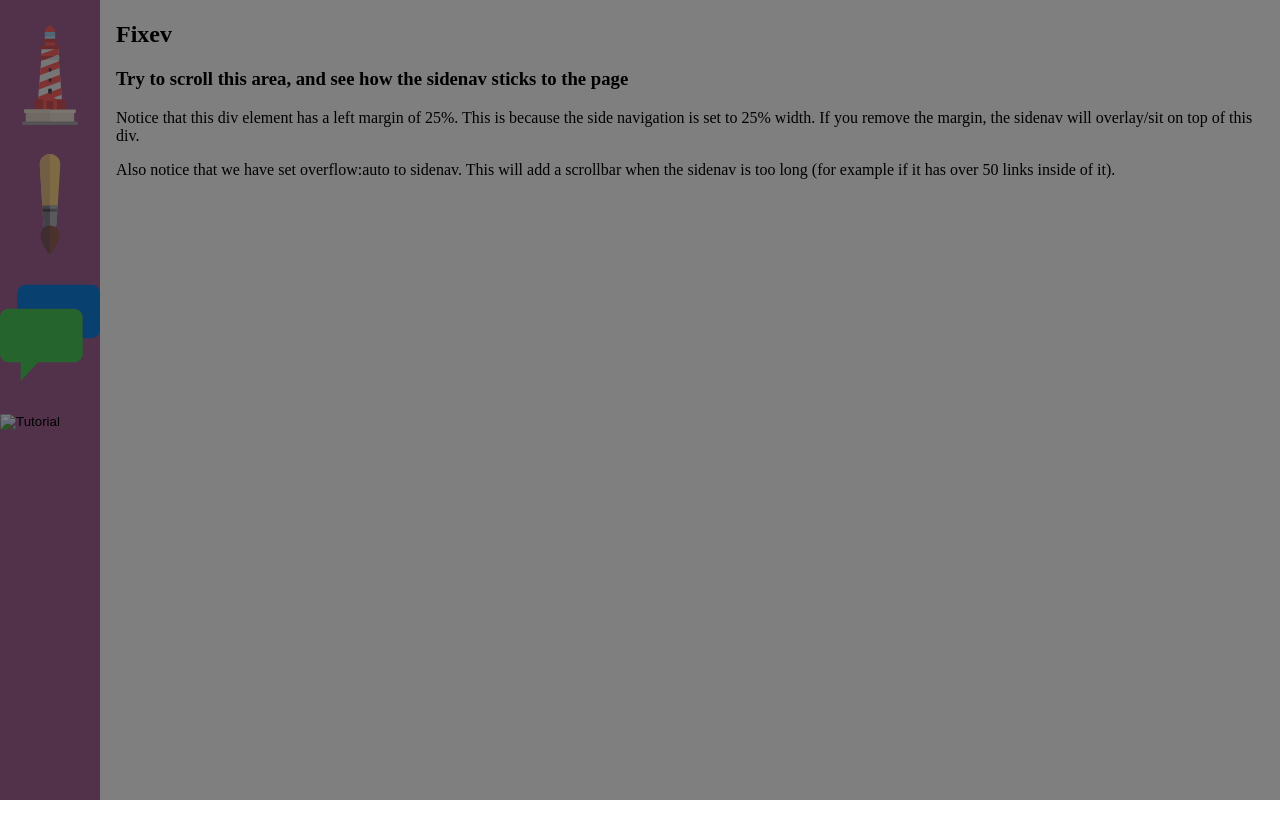
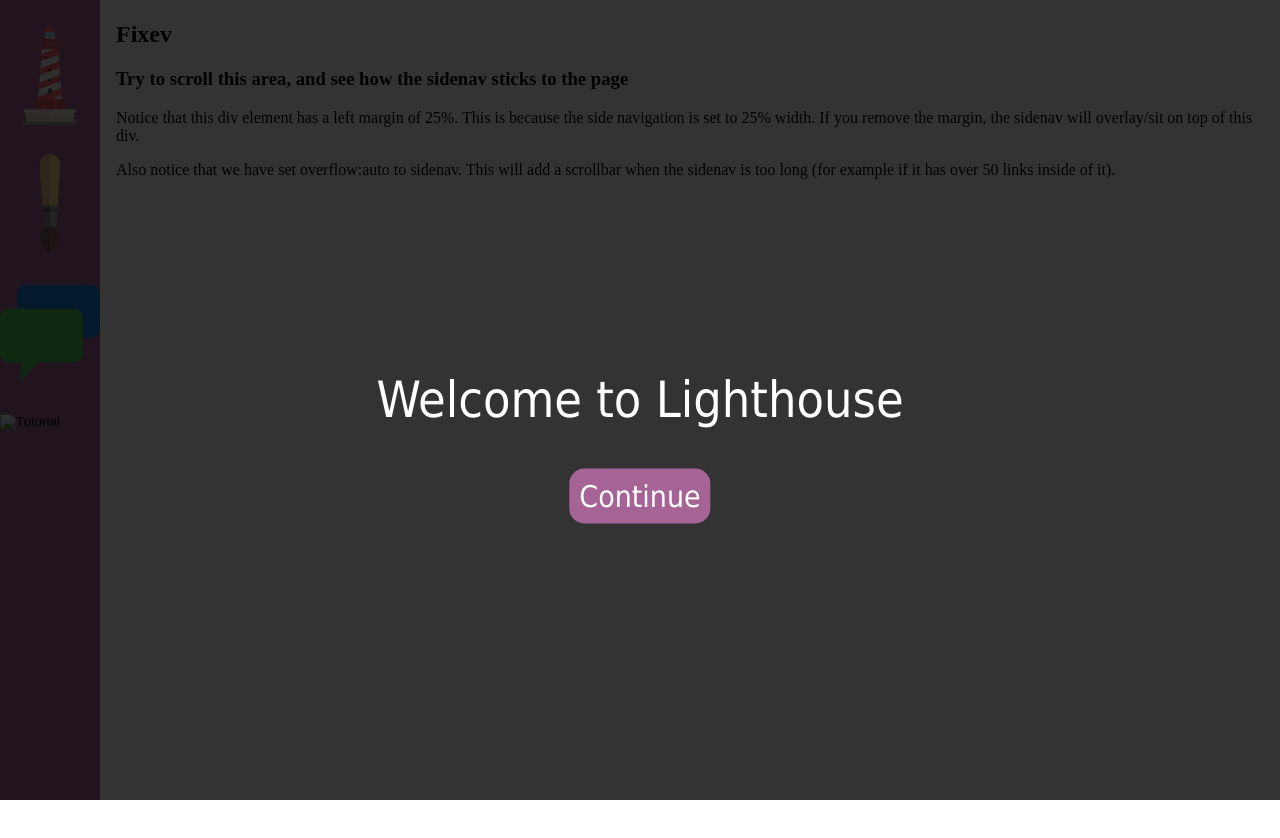
Before and after one commit to gautomdas/Lighthouse, a website: page public/lighthouseMain.html in a window 1280 px wide. Drawn offline with nearby package versions, Linux system fonts and the light colour scheme; no server answers.

Commit message:
Added overlay to main page

```diff
--- a/public/lighthouseMain.html
+++ b/public/lighthouseMain.html
@@ -55,10 +55,34 @@
     left: 0;
     right: 0;
     bottom: 0;
-    background-color: rgba(0,0,0,0.5); /* Black background with opacity */
+    background-color: rgba(0,0,0,0.8); /* Black background with opacity */
     z-index: 2; /* Specify a stack order in case you're using a different order for other elements */
     cursor: pointer; /* Add a pointer on hover */
 	}
+  #text{
+    position: absolute;
+    top: 50%;
+    left: 50%;
+    font-size: 50px;
+    color: white;
+    transform: translate(-50%,-50%);
+    -ms-transform: translate(-50%,-50%);
+    font-family: "Tahoma";
+  }
+  #cont{
+    background-color: #A56396;
+    position: absolute;
+    border: none;
+    top: 62%;
+    left: 50%;
+    padding: 10px;
+    font-size: 30px;
+    border-radius: 15px;
+    color: white;
+    transform: translate(-50%,-50%);
+    -ms-transform: translate(-50%,-50%);
+    font-family: "Tahoma";
+  }
     #canvas {
        display: block;
        background-color: #FFFFFF
@@ -67,7 +91,10 @@
   <script src="https://cdnjs.cloudflare.com/ajax/libs/socket.io/2.0.4/socket.io.js"></script>
 </head>
 <body onload="on()">
-	<div id="overlay" onclick="off()"></div>
+	<div id="overlay" onclick="off()">
+    <div id="text">Welcome to Lighthouse</div>
+    <button id="cont">Continue</button>
+  </div>
   <ul style>
     <li id="Home"><a class="active"><input type="image" onclick="open_in_new_tab('index.html')" src="images\001-navigational.svg" alt="Lighthouse"></a></li>
     <li id="Paint"><a class = "active"><input type="image" onclick="open_in_new_tab('paint.html')" src="images\001-paint-brush.svg" alt="Paint"></a></li>
```
